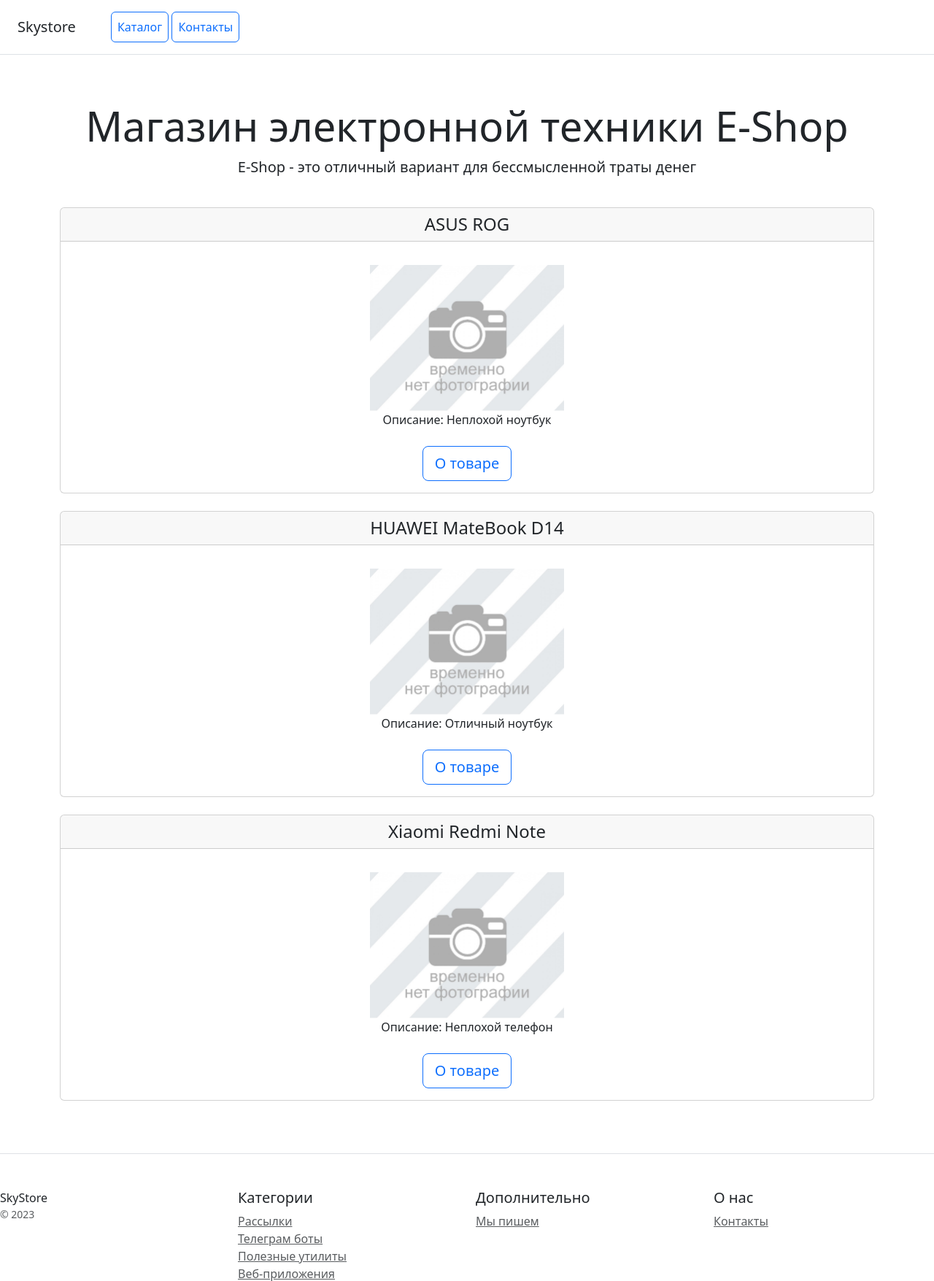
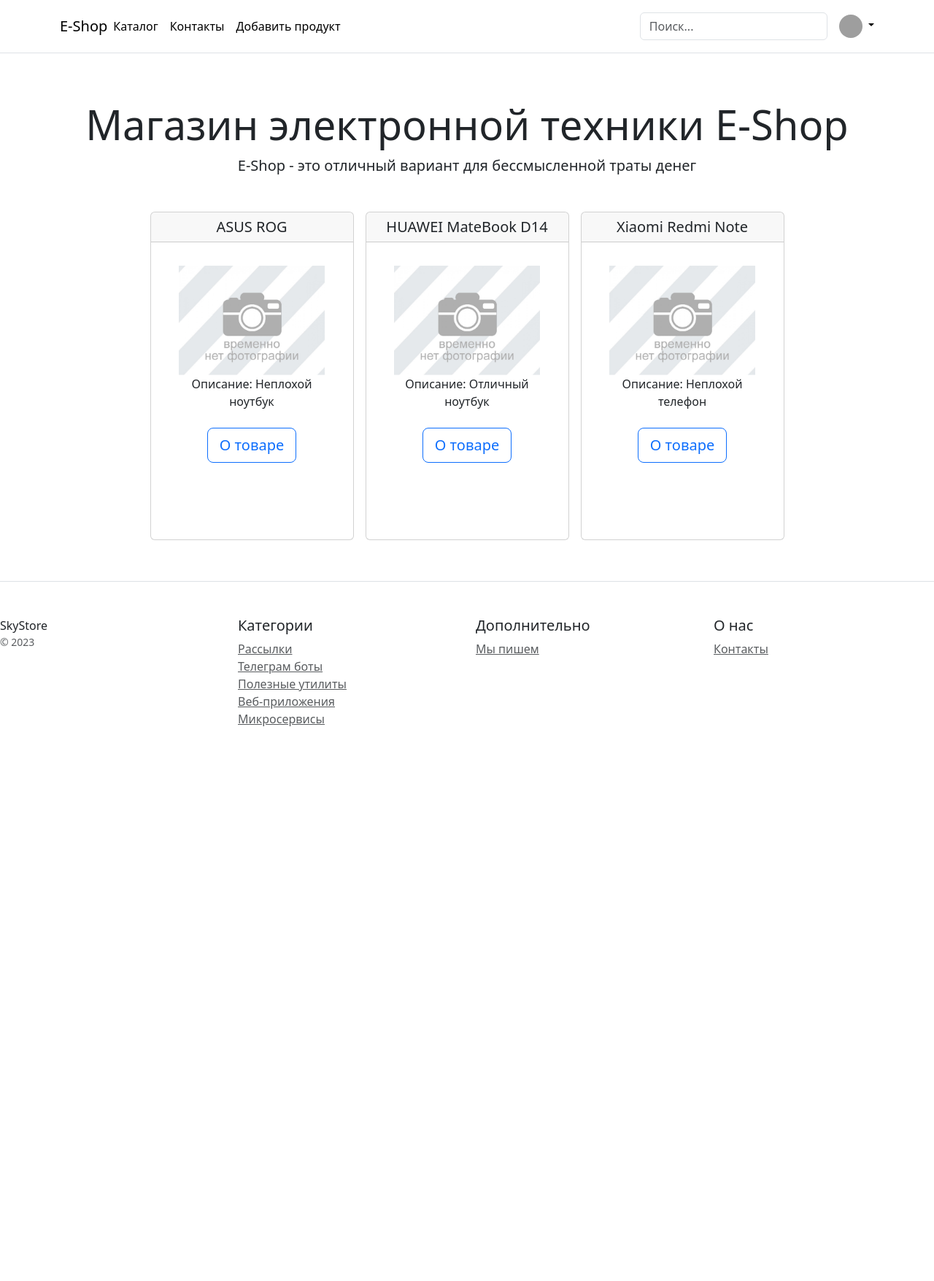
Before and after one commit to DenisTernovoy/DjangoProject, a Django app: page / in a window 1280 px wide. Shown: the top 1755 px of the page at 73% size. After the commit the page ends 995 px from the top, so only its background shows below. Run offline with Django 5.2, Linux system fonts and the light colour scheme; data comes from the database, SQL or seed files in the repository; some libraries are stand-ins or nearby versions; grey boxes are pictures that could not be loaded.

Commit message:
Extra task 1 completed

```diff
--- a/catalog/templates/home.html
+++ b/catalog/templates/home.html
@@ -11,19 +11,22 @@
 
 <div class="container">
     <div class="row text-center">
-        <div class="col-12">
+        <div class="col-12 d-flex flex-wrap justify-content-center">
             {% for product in products %}
-            <div class="card mb-4 box-shadow">
+            <div class="col-3 m-2 align-items-center" style="height: 450px">
+                <div class="card mb-4 box-shadow h-100">
                     <div class="card-header">
-                    <h4 class="my-0 font-weight-normal">{{product.name}}</h4>
+                        <h5 class="my-0 font-weight-normal">{{product.name}}</h5>
                     </div>
                     <div class="card-body">
                         <ul class="list-unstyled mt-3 mb-4 text-center m-3">
-                        <img height="200"
+                            <img height="150"
                                  src="{% if product.image %}{{product.image | show_product_photo}}{% else %}/media/catalog/photo/no_found.jpg{% endif %}">
                             <li>Описание: {{product.description|truncatechars:100|default:'отсутствует'}}</li>
                         </ul>
-                    <a type="button" class="btn btn-lg btn-block btn-outline-primary" href="{% url 'catalog:show_product' product.pk %}">О товаре</a>
+                        <a type="button" class="btn btn-lg btn-block btn-outline-primary"
+                           href="{% url 'catalog:show_product' product.pk %}">О товаре</a>
+                    </div>
                 </div>
             </div>
             {% endfor %}
--- a/catalog/templates/includes/inc_menu.html
+++ b/catalog/templates/includes/inc_menu.html
@@ -1,7 +1,31 @@
-<div class="d-flex flex-column flex-md-row align-items-center p-3 px-md-4 mb-3 bg-white border-bottom box-shadow">
-    <h5 class="my-0 mr-md-auto font-weight-normal">Skystore</h5>
-    <nav class="ms-5">
-        <a class="p-2 btn btn-outline-primary" href="/">Каталог</a>
-        <a class="p-2 btn btn-outline-primary" href="/contacts/">Контакты</a>
-    </nav>
-</div>
+<header class="p-3 mb-3 border-bottom">
+    <div class="container">
+        <div class="d-flex flex-wrap align-items-center justify-content-center justify-content-lg-start"><a href="/"
+                                                                                                            class="d-flex align-items-center mb-2 mb-lg-0 link-body-emphasis text-decoration-none">
+            <h5 class="my-0 mr-md-auto font-weight-normal">E-Shop</h5>
+            <ul class="nav col-12 col-lg-auto me-lg-auto mb-2 justify-content-center mb-md-0">
+                <li><a href="/" class="nav-link px-2 link-body-emphasis">Каталог</a></li>
+                <li><a href="/contacts/" class="nav-link px-2 link-body-emphasis">Контакты</a></li>
+                <li><a href="/add_product/" class="nav-link px-2 link-body-emphasis">Добавить продукт</a></li>
+            </ul>
+            <form class="col-12 col-lg-auto mb-3 mb-lg-0 me-lg-3" role="search"><input type="search"
+                                                                                       class="form-control"
+                                                                                       placeholder="Поиск..."
+                                                                                       aria-label="Search"></form>
+            <div class="dropdown text-end"><a href="#"
+                                              class="d-block link-body-emphasis text-decoration-none dropdown-toggle"
+                                              data-bs-toggle="dropdown" aria-expanded="false"> <img
+                    src="https://github.com/mdo.png" alt="mdo" width="32" height="32" class="rounded-circle"> </a>
+                <ul class="dropdown-menu text-small">
+                    <li><a class="dropdown-item" href="#">New project...</a></li>
+                    <li><a class="dropdown-item" href="#">Settings</a></li>
+                    <li><a class="dropdown-item" href="#">Profile</a></li>
+                    <li>
+                        <hr class="dropdown-divider">
+                    </li>
+                    <li><a class="dropdown-item" href="#">Sign out</a></li>
+                </ul>
+            </div>
+        </div>
+    </div>
+</header>
--- a/catalog/urls.py
+++ b/catalog/urls.py
@@ -25,4 +25,5 @@ urlpatterns = [
     path("", views.home, name="home"),
     path("contacts/", views.contacts, name="catalog"),
     path("show_product/<int:pk>/", views.show_product, name="show_product"),
+    path("add_product/", views.add_product, name="add_product"),
 ]
--- a/catalog/views.py
+++ b/catalog/views.py
@@ -1,6 +1,6 @@
 from django.shortcuts import render, get_object_or_404
 from django.http import HttpResponse
-from catalog.models import Product, Contacts
+from catalog.models import Product, Contacts, Category
 
 
 # Create your views here.
@@ -27,3 +27,43 @@ def show_product(request, pk):
     product = get_object_or_404(Product, pk=pk)
     context = {"product": product}
     return render(request, "show_product.html", context=context)
+
+
+def add_product(request):
+    if request.method == "POST":
+        name = request.POST.get("name")
+        description = request.POST.get("textarea")
+        price = request.POST.get("price")
+        category = request.POST.get("category")
+
+        if "file" in request.FILES:
+            photo = request.FILES["file"]
+        else:
+            photo = None
+
+        existing = list(
+            map(lambda x: x.lower(), Product.objects.values_list("name", flat=True))
+        )
+
+        if name.lower() in existing:
+            categories = Category.objects.all()
+            context = {"categories": categories, "existing": True}
+            print("OK")
+            return render(request, "add_product.html", context=context)
+        else:
+            categories = Category.objects.all()
+            context = {"categories": categories, "existing": False}
+            category = Category.objects.get(name=category)
+            new_product = Product(
+                name=name,
+                description=description,
+                price=price,
+                category=category,
+                image=photo,
+            )
+            new_product.save()
+            return render(request, "add_product.html", context=context)
+
+    categories = Category.objects.all()
+    context = {"categories": categories}
+    return render(request, "add_product.html", context=context)
```
Also changed, not shown: catalog/templates/add_product.html (added, +44 -0 lines), media/catalog/photo/Honor_MagicBook_X14.jpeg (added). Lines whose indentation alone changed are shown as unchanged.
